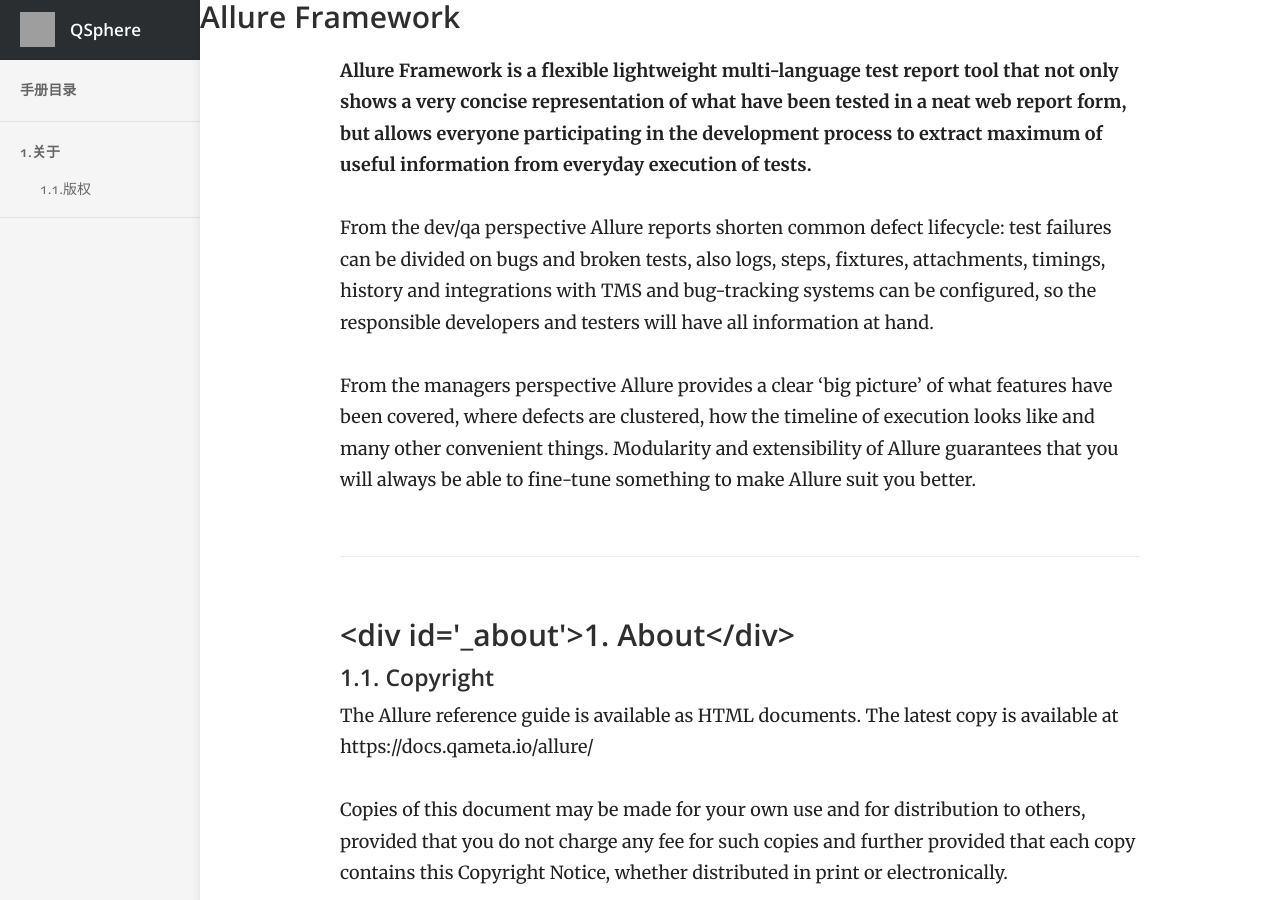
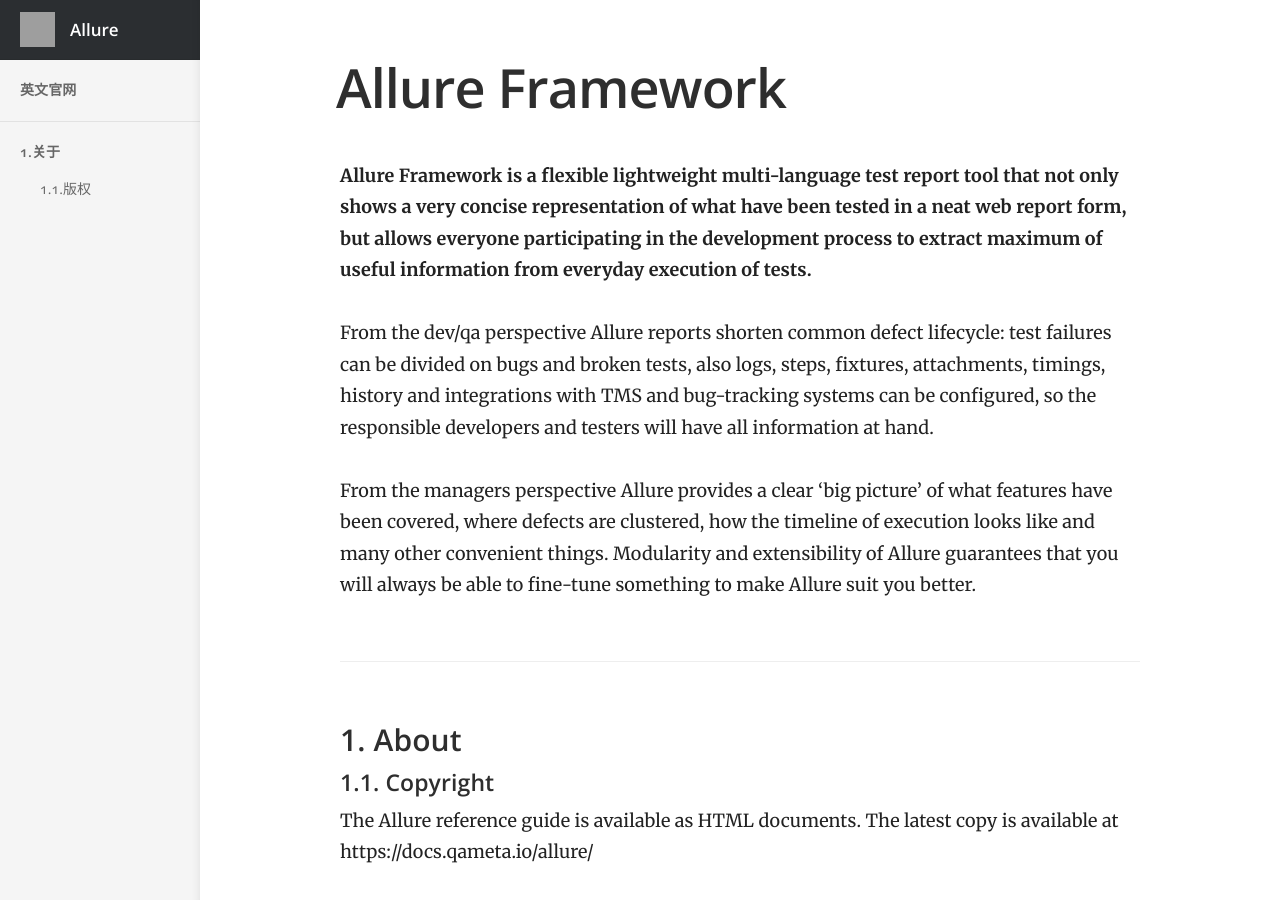
Before and after one commit to QualitySphere/QualitySphere.github.io, a Jekyll site: the page built from _docs/allure.md, in a window 1280 px wide and 900 px high. Built offline with Jekyll 4.4.1, drawn with Linux system fonts in a browser that asks for light colours; grey boxes are pictures that could not be loaded.

Commit message:
debug allure page

```diff
--- a/_docs/allure.md
+++ b/_docs/allure.md
@@ -11,7 +11,9 @@
 
 From the managers perspective Allure provides a clear 'big picture' of what features have been covered, where defects are clustered, how the timeline of execution looks like and many other convenient things. Modularity and extensibility of Allure guarantees that you will always be able to fine-tune something to make Allure suit you better.
 
-### <div id='_about'>1. About</div>
+<div id='_about'></div>
+
+### 1. About
 
 #### 1.1. Copyright
 
--- a/_layouts/allure.html
+++ b/_layouts/allure.html
@@ -1,6 +1,7 @@
 <!DOCTYPE html>
 
 <html>
+
 <head>
 	<meta charset="utf-8">
 	<meta name="viewport" content="width=device-width, initial-scale=1">
@@ -8,7 +9,8 @@
 	{% seo %}
 	{% feed_meta %}
 
-		<link rel="stylesheet" href="//fonts.googleapis.com/css?family=Merriweather:400,400italic,700,700italic|Open+Sans:400,400italic,600,600italic,700,700italic|Inconsolata:400,700">
+	<link rel="stylesheet"
+		href="//fonts.googleapis.com/css?family=Merriweather:400,400italic,700,700italic|Open+Sans:400,400italic,600,600italic,700,700italic|Inconsolata:400,700">
 	<link rel="stylesheet" href="{{ site.baseurl }}/css/main.css">
 	<link rel="apple-touch-icon" href="{{ site.baseurl }}/allure-apple-touch-icon.png">
 	<link rel="icon" type="image/png" href="{{ site.baseurl }}/allure-touch-icon.png" sizes="192x192">
@@ -16,7 +18,7 @@
 
 	{% if jekyll.environment == 'production' and site.google_analytics_key != '' %}
 	<script>
-				window.ga=window.ga||function(){(ga.q=ga.q||[]).push(arguments)};ga.l=+new Date;
+		window.ga = window.ga || function () { (ga.q = ga.q || []).push(arguments) }; ga.l = +new Date;
 		ga('create', '{{ site.google_analytics_key }}', 'auto');
 		ga('send', 'pageview');
 	</script>
@@ -27,15 +29,15 @@
 <body>
 	<header>
 		<h1>
-				<a href="{{ site.baseurl }}/"><img src="{{ site.baseurl }}/images/allure-emblem.svg" width="40" height="40" alt="{{ site.title }} logo"></a>
-				{{ site.title }}
+			<a href="{{ site.baseurl }}/"><img src="{{ site.baseurl }}/images/allure-emblem.svg" width="40" height="40"
+					alt="{{ site.title }} logo"></a>Allure
 			<button type="button" class="open-nav" id="open-nav"></button>
 		</h1>
-			<nav {% if site.show_full_navigation %}class="full-navigation"{% endif %}>
+		<nav {% if site.show_full_navigation %}class="full-navigation" {% endif %}>
 			<ul>
 				<li class="nav-item top-level {% if page.url == '/' %}current{% endif %}">
 					{% assign home = site.html_pages | where: 'url', '/' | first %}
-						<a href="#">手册目录</a>
+					<a href="https://docs.qameta.io/allure/">英文官网</a>
 				</li>
 			</ul>
 
@@ -47,18 +49,13 @@
 					</ul>
 				</li>
 			</ul>
-
-				<ul>
-					<li class="nav-item top-level {% if page.url == '/changelog/' %}current{% endif %}">
-						{% assign changelog = site.html_pages | where: 'url', '/changelog/' | first %}
-						<a href="{{ site.baseurl }}/changelog/">{{ changelog.title }}</a>
-					</li>
-				</ul>
 		</nav>
 	</header>
 
 	<section class="main">
+		<div class="page-header">
 			<h3>Allure Framework</h3>
+		</div>
 		<article class="content">
 			{{ content }}
 		</article>
@@ -70,4 +67,5 @@
 		});
 	</script>
 </body>
+
 </html>
```
Lines whose indentation alone changed are shown as unchanged.
